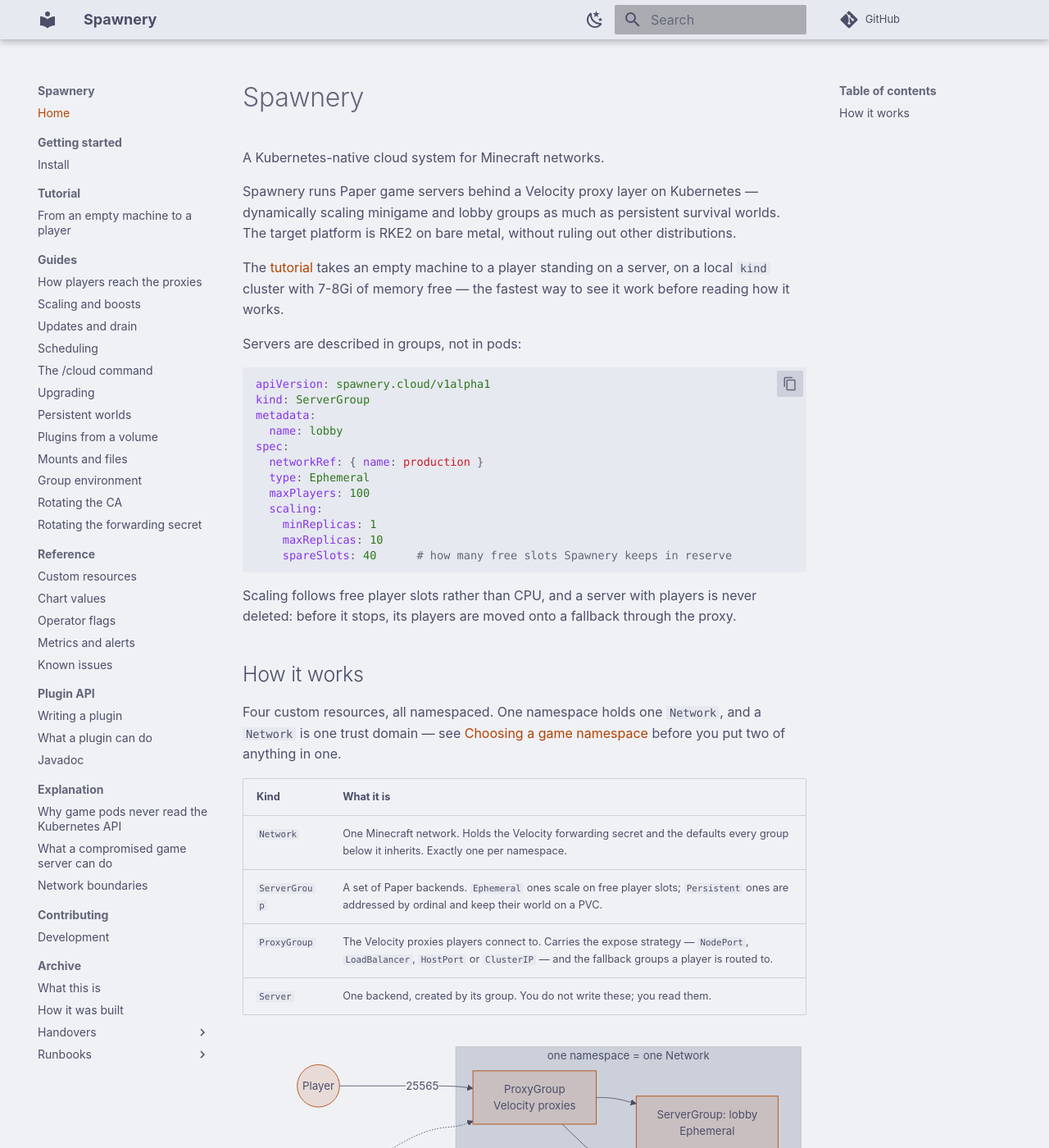
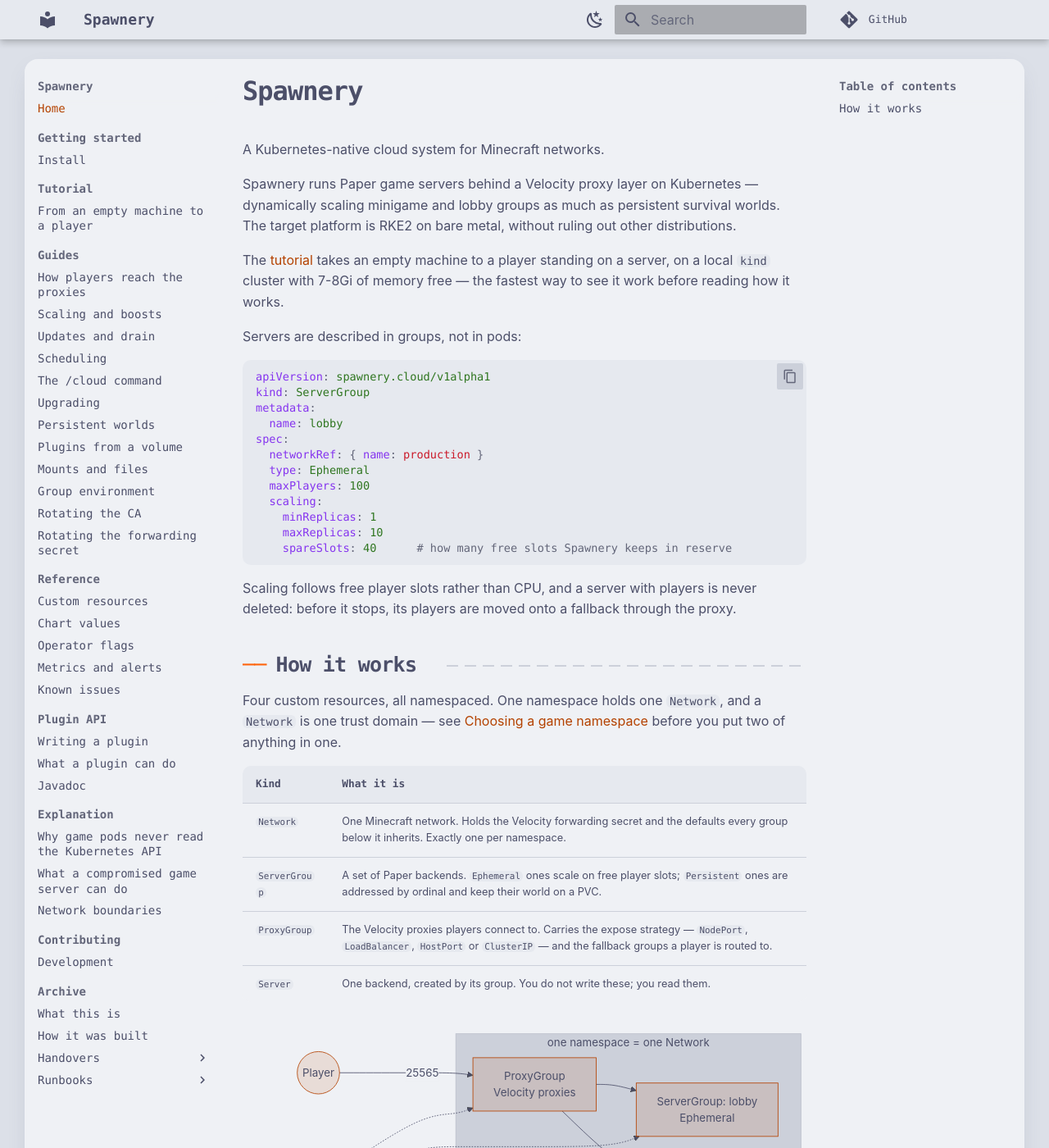
Before and after one commit to spawnery/spawnery, an MkDocs documentation site: the page built from docs/index.md, in a window 1280 px wide and 1400 px high. Shown: the whole window at 82% size. Built offline with MkDocs 1.6.1 and Material for MkDocs 9.7.7, drawn with Linux system fonts in a browser that asks for light colours; some web fonts are replaced; comment, search, counter and statistics services are not loaded.

Commit message:
feat(docs): the page is a window on a canvas, headings take the zen rule
Layers the surfaces-and-type rules onto the tokens and Material
mappings from earlier tasks: body on crust, .md-main__inner as a
rounded, shadowed base panel, JetBrains Mono for headings/nav/tables,
IBM Plex Sans for body text, Catppuccin-toned code blocks, tables and
admonitions, and the ── ... ---- rule on h2.

The h2 rule is built from an inline ::before/::after pair rather than
flex, because flex would drop the spaces around inline code inside a
heading, and 53 headings in this repository contain inline code.

Co-Authored-By: Claude Opus 5 (1M context) <noreply@anthropic.com>
Claude-Session: https://claude.ai/code/session_01RhLpABDQDo2jeWRbfNEdtT

```diff
--- a/docs/assets/stylesheets/zen.css
+++ b/docs/assets/stylesheets/zen.css
@@ -247,3 +247,133 @@
   src: url("../fonts/ibm-plex-sans-latin-ext-600-normal.woff2") format("woff2");
   unicode-range: U+0100-02BA, U+02BD-02C5, U+02C7-02CC, U+02CE-02D7, U+02DD-02FF, U+0304, U+0308, U+0329, U+1D00-1DBF, U+1E00-1E9F, U+1EF2-1EFF, U+2020, U+20A0-20AB, U+20AD-20C0, U+2113, U+2C60-2C7F, U+A720-A7FF;
 }
+
+/* ── surfaces and type ── */
+
+body {
+  background: var(--zen-crust);
+}
+
+.md-container,
+.md-main {
+  background: transparent;
+}
+
+.md-main__inner {
+  background: var(--zen-base);
+  border-radius: 16px;
+  box-shadow: var(--zen-shadow);
+  margin-block: 1.2rem;
+}
+
+.md-header,
+.md-tabs,
+.md-nav,
+.md-footer,
+.md-search__form,
+.md-typeset h1,
+.md-typeset h2,
+.md-typeset h3,
+.md-typeset h4,
+.md-typeset .admonition-title,
+.md-typeset summary,
+.md-typeset table:not([class]) th {
+  font-family: var(--md-code-font-family);
+}
+
+.md-typeset h1,
+.md-typeset h2,
+.md-typeset h3,
+.md-typeset h4 {
+  color: var(--zen-text);
+  font-weight: 700;
+  letter-spacing: -0.03em;
+  line-height: 1.2;
+}
+
+.md-typeset > p,
+.md-typeset > ul,
+.md-typeset > ol,
+.md-typeset > blockquote {
+  max-width: 70ch;
+}
+
+/* Inline rather than flex: a flex heading drops the spaces around inline code,
+   which 53 headings here contain. The rule is 100vw wide with an equal
+   negative margin, so it takes no room on the line and is clipped at the
+   heading's edge. */
+.md-typeset h2 {
+  overflow: hidden;
+}
+.md-typeset h2::before {
+  content: "──";
+  color: var(--zen-accent);
+  font-weight: 400;
+  margin-right: 0.6rem;
+}
+.md-typeset h2::after {
+  content: "";
+  display: inline-block;
+  vertical-align: middle;
+  width: 100vw;
+  height: 2px;
+  margin-left: 0.6rem;
+  margin-right: -100vw;
+  background: repeating-linear-gradient(90deg, var(--zen-surface0) 0 14px, transparent 14px 22px);
+}
+
+.md-typeset code {
+  border-radius: 6px;
+}
+.md-typeset pre > code,
+.md-typeset .highlight {
+  border-radius: 10px;
+}
+
+.md-typeset table:not([class]) {
+  border: 0;
+  border-radius: 10px;
+  box-shadow: none;
+  overflow: hidden;
+}
+.md-typeset table:not([class]) th {
+  background: var(--zen-mantle);
+  color: var(--zen-text);
+}
+
+.md-typeset .admonition,
+.md-typeset details {
+  --zen-adm: var(--zen-accent-text);
+  border: 0;
+  border-radius: 10px;
+  box-shadow: none;
+  background: color-mix(in srgb, var(--zen-adm) 6%, var(--zen-base));
+}
+.md-typeset .tip, .md-typeset .hint, .md-typeset .success, .md-typeset .check, .md-typeset .done {
+  --zen-adm: var(--zen-green);
+}
+.md-typeset .warning, .md-typeset .caution, .md-typeset .attention {
+  --zen-adm: var(--zen-yellow);
+}
+.md-typeset .danger, .md-typeset .error, .md-typeset .failure, .md-typeset .fail, .md-typeset .missing, .md-typeset .bug {
+  --zen-adm: var(--zen-red);
+}
+.md-typeset .admonition > .admonition-title,
+.md-typeset details > summary {
+  background: transparent;
+  color: var(--zen-adm);
+  border: 0;
+}
+.md-typeset .admonition > .admonition-title::before,
+.md-typeset details > summary::before {
+  background-color: var(--zen-adm);
+}
+
+.md-nav__link--active,
+.md-nav__link:hover {
+  color: var(--zen-accent-text);
+}
+
+.md-footer {
+  border-radius: 0;
+}
```
